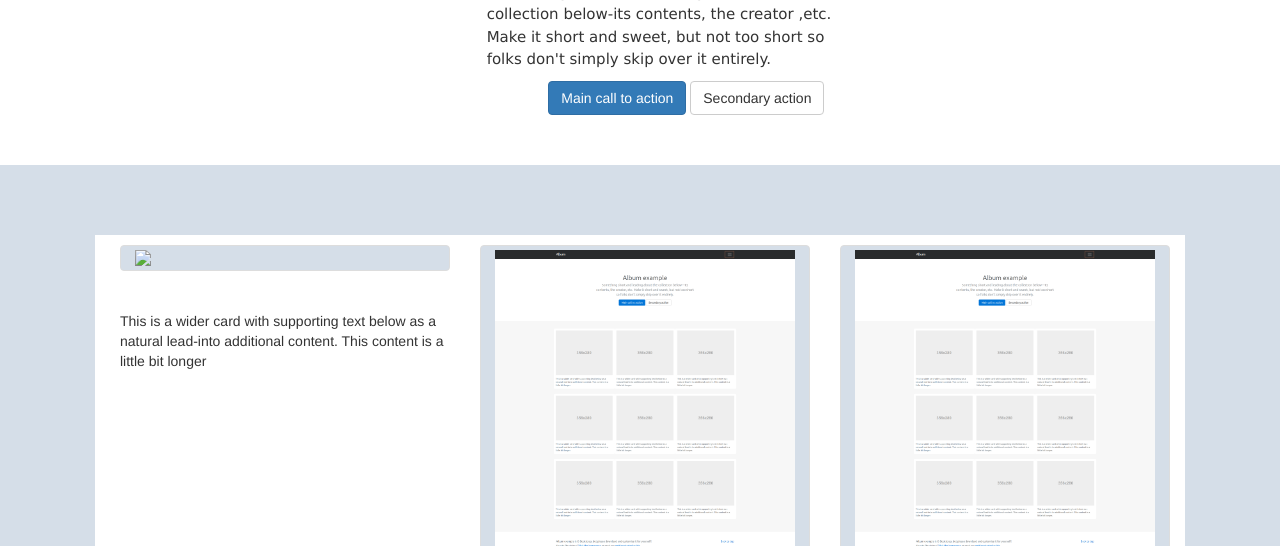
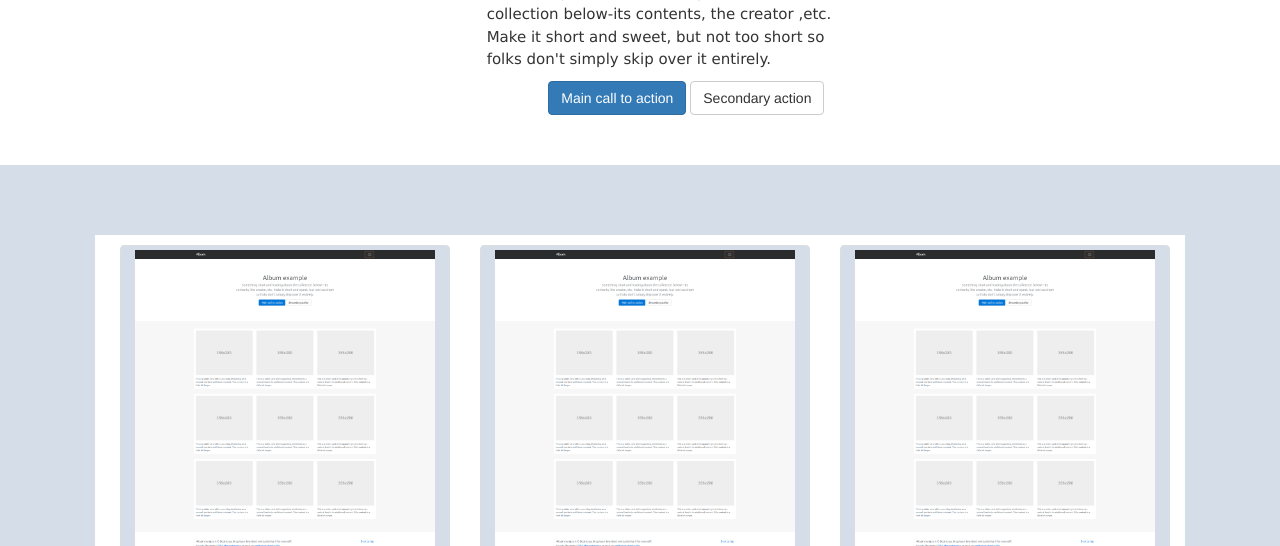
Before and after one commit to pnikhilp/pnikhilp.github.io, a plain HTML site: page btask1.html in a window 1280 px wide. Shown: the part 254-800 px from the top of the page. Drawn offline with nearby package versions, Linux system fonts and the light colour scheme.

Commit message:
Update btask1.html

```diff
--- a/btask1.html
+++ b/btask1.html
@@ -163,7 +163,7 @@
 
      <div class="thumbnail" style="background-color:#D5DEE8 ">
 
-      <img src="album.png height="356" width="300">
+      <img src="album.png" height="356" width="300">
 
      </div>
 
```
